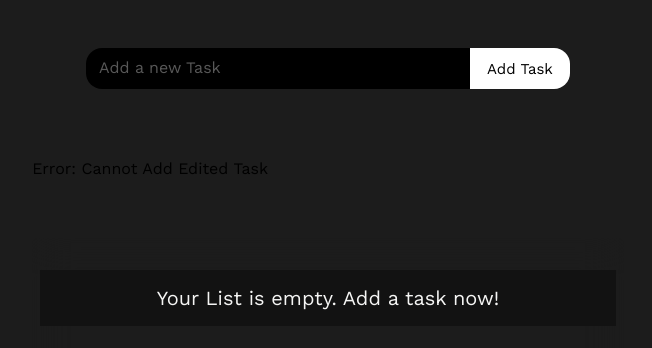
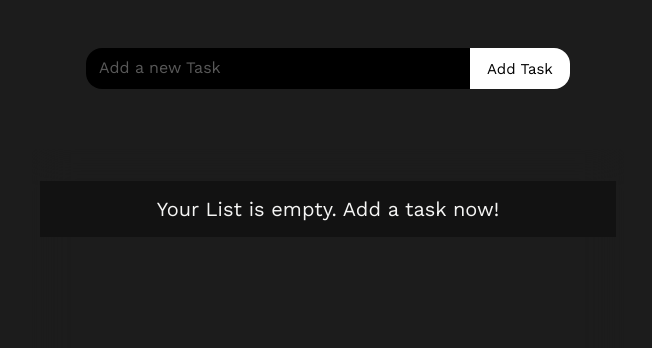
Before and after one commit to dipenmagdani/Webelight-Curriculum, a plain HTML site: page task-javascript/task-3-todolist/index.html in a window 1280 px wide. Shown: the part 186-534 px from the top of the page, without its empty margins (312-964 px from the left). Drawn offline with nearby package versions, Linux system fonts and the light colour scheme.

Commit message:
removed error div

```diff
--- a/task-javascript/task-3-todolist/index.html
+++ b/task-javascript/task-3-todolist/index.html
@@ -24,10 +24,7 @@
                         <input type="text" id="taskInput" placeholder="Add a new Task">
                         <button id="addTaskBtn" onclick="addTask()">Add Task</button>
                     </div>
-                    <div class="error-msg">
-                        <span>Error: Cannot Add Edited Task</span>
 
-                    </div>
                 </div>
                 <div class="todo-list">
                     <ul class="list">
```
